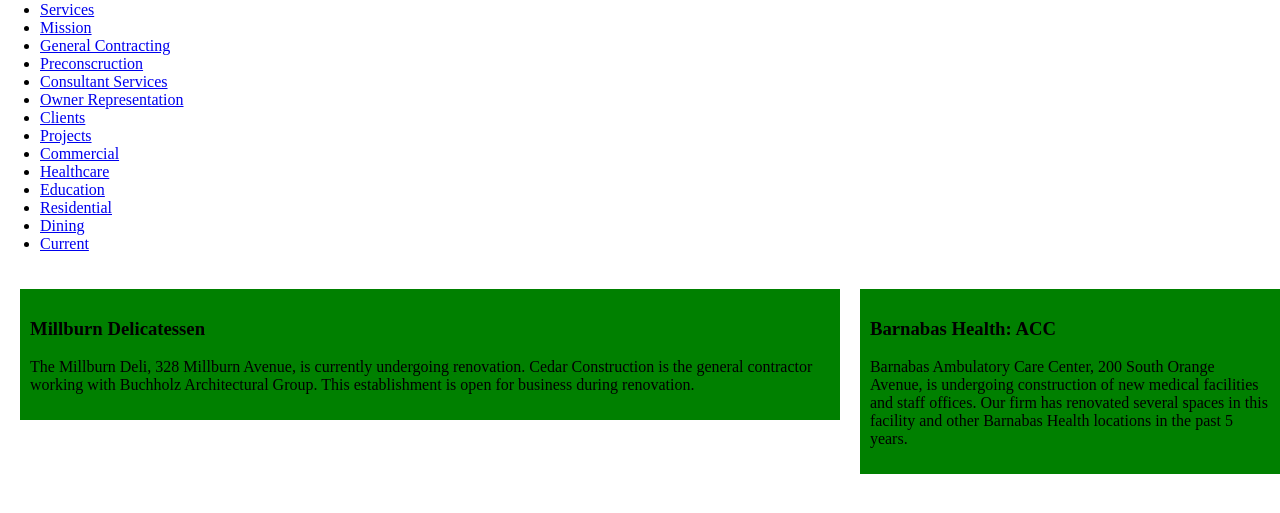
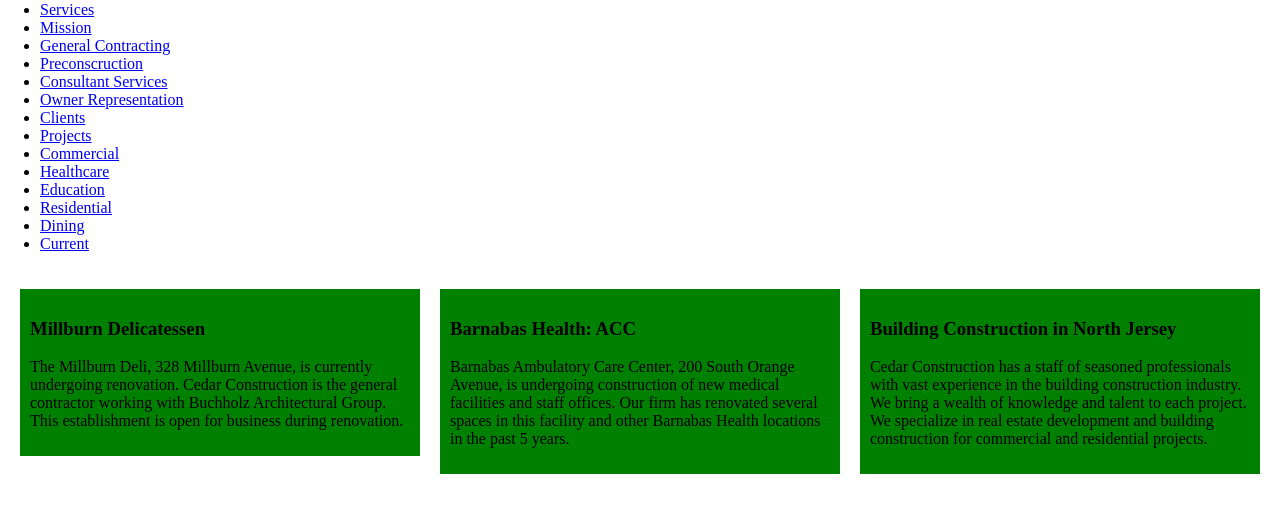
Before and after one commit to mbavosa/askcedarnew, a plain HTML site: page index.html in a window 1280 px wide. Shown: the part 79-592 px from the top of the page. Drawn offline with Linux system fonts and the light colour scheme.

Commit message:
adding third column

```diff
--- a/css/main.css
+++ b/css/main.css
@@ -2,7 +2,7 @@
 
 body {
   margin: 0;
-  padding: 0
+  padding: 0;
 
 }
 
@@ -12,11 +12,15 @@
 
 article {
   background: green;
-  padding: 10px
+  padding: 10px;
 }
 
 .grid-pad {
   padding: 20px 0 20px 20px;
+}
+
+.grid-pad > [class*='col-']:last-of-type {
+  padding-right: 20px;
 }
 
 [class*='col-'] {
@@ -36,6 +40,7 @@
   width: 33.33%;
 }
 
+
 .grid:after {
   content: "";
   display: table;
--- a/index.html
+++ b/index.html
@@ -28,7 +28,7 @@
       </nav>
     </header>
       <div class="grid grid-pad">
-        <div class="col-2-3">
+        <div class="col-1-3">
           <article>
           <h3>Millburn Delicatessen</h3>
           <p>The Millburn Deli, 328 Millburn Avenue, is currently undergoing renovation. Cedar Construction is the general contractor working with Buchholz Architectural Group. This establishment is open for business during renovation.</p>
@@ -40,7 +40,12 @@
           <p>Barnabas Ambulatory Care Center, 200 South Orange Avenue, is undergoing construction of new medical facilities and staff offices. Our firm has renovated several spaces in this facility and other Barnabas Health locations in the past 5 years.</p>
           </article>
         </div>
+        <div class="col-1-3">
+            <article>
+            <h3>Building Construction in North Jersey</h3>
+            <p>Cedar Construction has a staff of seasoned professionals with vast experience in the building construction industry. We bring a wealth of knowledge and talent to each project. We specialize in real estate development and building construction for commercial and residential projects.</p>
+            </article>
+        </div>
       </div>
-
   </body>
 </html>
```
